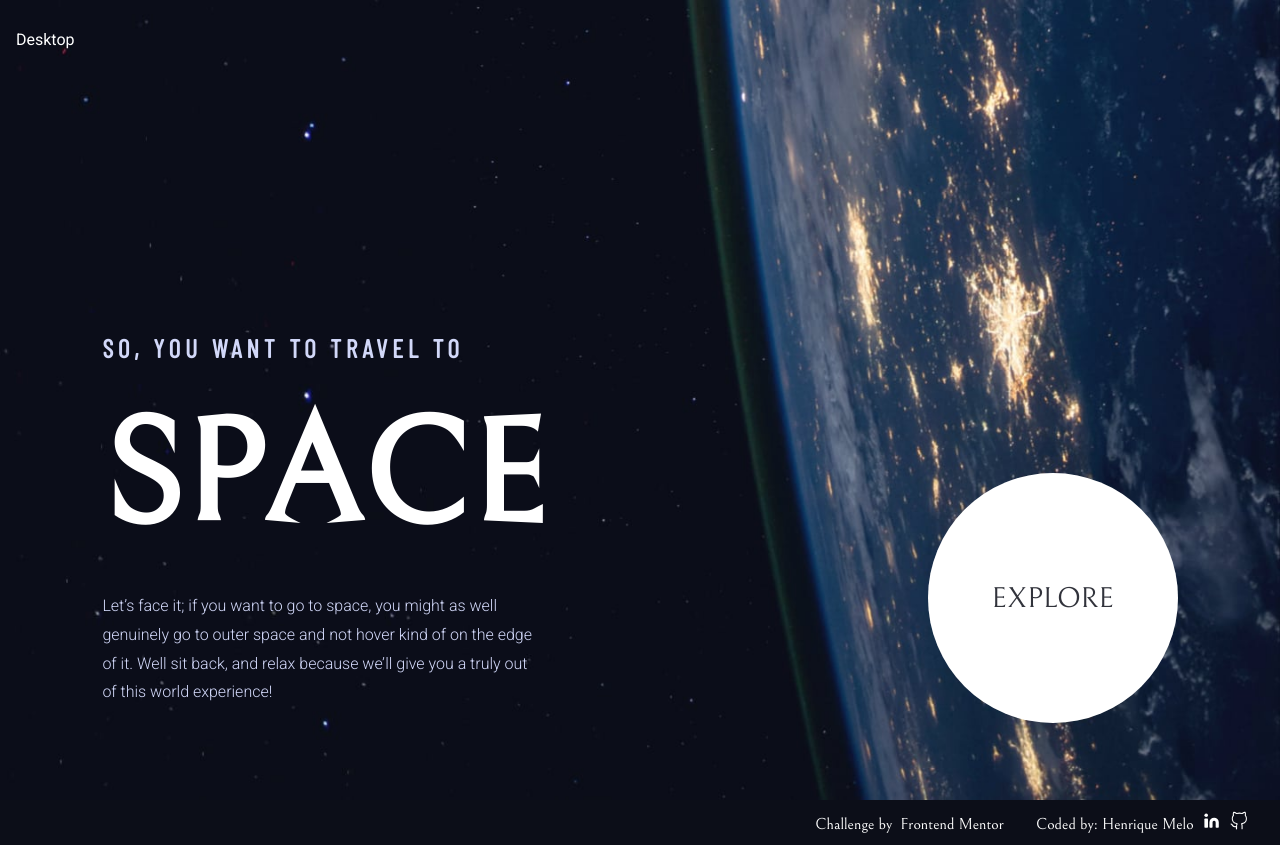
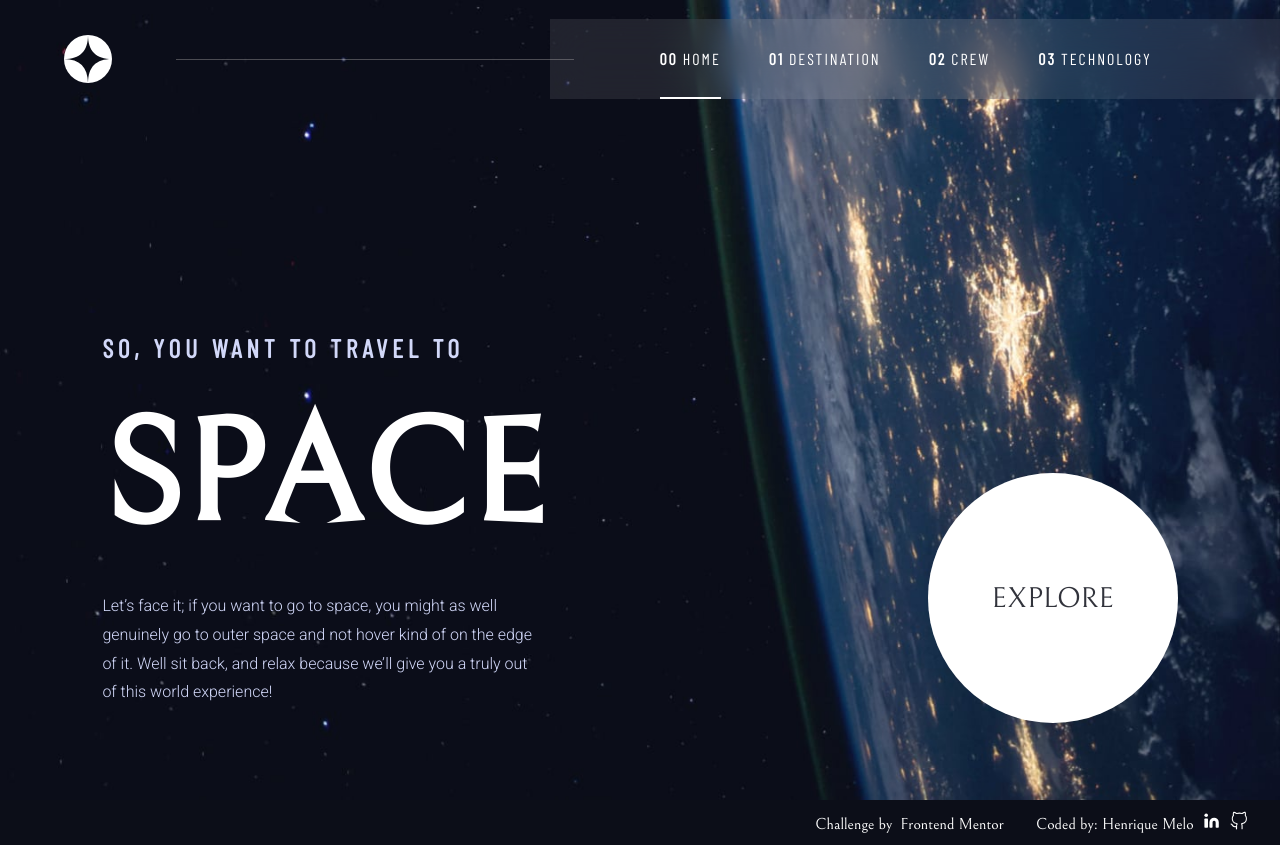
Before and after one commit to HenriqueAmorim20/space-tourism, a Nuxt app: page / in a window 1280 px wide. Built offline with nearby package versions, Linux system fonts and the light colour scheme.

Commit message:
desktop/tablet navbar

```diff
--- a/layouts/nav-desktop.vue
+++ b/layouts/nav-desktop.vue
@@ -1,10 +1,139 @@
 <template>
   <div>
-    <v-app-bar height="80" absolute color="transparent" flat>Desktop</v-app-bar>
+    <v-app-bar class="navbar" height="70" absolute color="transparent" flat>
+      <div class="logo-img">
+        <v-img
+          :src="require('@/static/shared/logo.svg')"
+          max-width="50px"
+          aspect-ratio="1"
+        />
+      </div>
+      <v-spacer class="divider"> </v-spacer>
+      <div class="menu-items">
+        <NuxtLink v-for="item in menu" :key="item.name" :to="item.to" class="menu-item">
+          <b>{{ item.number }}</b>
+          <span>{{ item.name }}</span>
+          <div v-if="getSelected(item.to)" class="selected"></div>
+        </NuxtLink>
+      </div>
+    </v-app-bar>
   </div>
 </template>
 <script>
 export default {
   name: "NavDesktop",
+  data() {
+    return {
+      menu: [
+        {
+          number: "00",
+          to: "/",
+          name: "home",
+        },
+        {
+          number: "01",
+          to: "/destination",
+          name: "destination",
+        },
+        {
+          number: "02",
+          to: "/crew",
+          name: "crew",
+        },
+        {
+          number: "03",
+          to: "/technology",
+          name: "technology",
+        },
+      ],
+    };
+  },
+  methods: {
+    getSelected(to) {
+      return to === this.$nuxt.$route.path
+    }
+  }
 };
 </script>
+
+<style scoped>
+.navbar {
+  padding: 1.5rem 0 0 2rem;
+}
+
+.logo-img {
+  padding: 1rem;
+  display: flex;
+  align-items: center;
+}
+
+.divider {
+  margin: 0 -1.5rem 0 3rem;
+  border-bottom: 1px solid rgba(187, 185, 185, 0.363);
+  z-index: 999999;
+}
+
+.menu-items {
+  height: 80px;
+  width: clamp(600px, 60%, 100%);
+  background-color: rgba(255, 255, 255, 0.096);
+  backdrop-filter: blur(20px);
+  display: flex;
+  align-items: center;
+  padding: 0 1rem 0 7%;
+  font-family: "barlow";
+  font-size: 1rem;
+  letter-spacing: 2px;
+  margin-right: -1rem;
+}
+
+.menu-item {
+  position: relative;
+  margin: 0 1.5rem;
+  cursor: pointer;
+  height: 100%;
+  display: flex;
+  align-items: center;
+  text-decoration: none;
+  color: white;
+}
+
+.menu-item:hover::after {
+  display: block;
+  content: " ";
+  position: absolute;
+  bottom: 0;
+  border-bottom: 2px solid rgba(255, 255, 255, 0.473);
+  width: 100%;
+  height: 2px;
+}
+
+.selected {
+  position: absolute;
+  bottom: 0;
+  border-bottom: 2px solid white;
+  width: 100%;
+  height: 2px;
+}
+
+.menu-item span {
+  margin-left: 5px;
+  text-transform: uppercase;
+}
+
+@media (max-width: 900px) {
+  .navbar {
+    padding: 0;
+  }
+
+  .menu-items {
+    padding: 0 1rem;
+    background-color: rgba(255, 255, 255, 0.048);
+    backdrop-filter: blur(0px);
+  }
+
+  .divider {
+    border: none;
+  }
+}
+</style>
--- a/layouts/navbar.vue
+++ b/layouts/navbar.vue
@@ -1,7 +1,7 @@
 <template>
   <div>
-    <NavDesktop v-if="width > 750" />
-    <NavMobile v-if="width <= 750"/>
+    <NavDesktop v-if="width > 700" />
+    <NavMobile v-if="width <= 700"/>
   </div>
 </template>
 <script>
```
